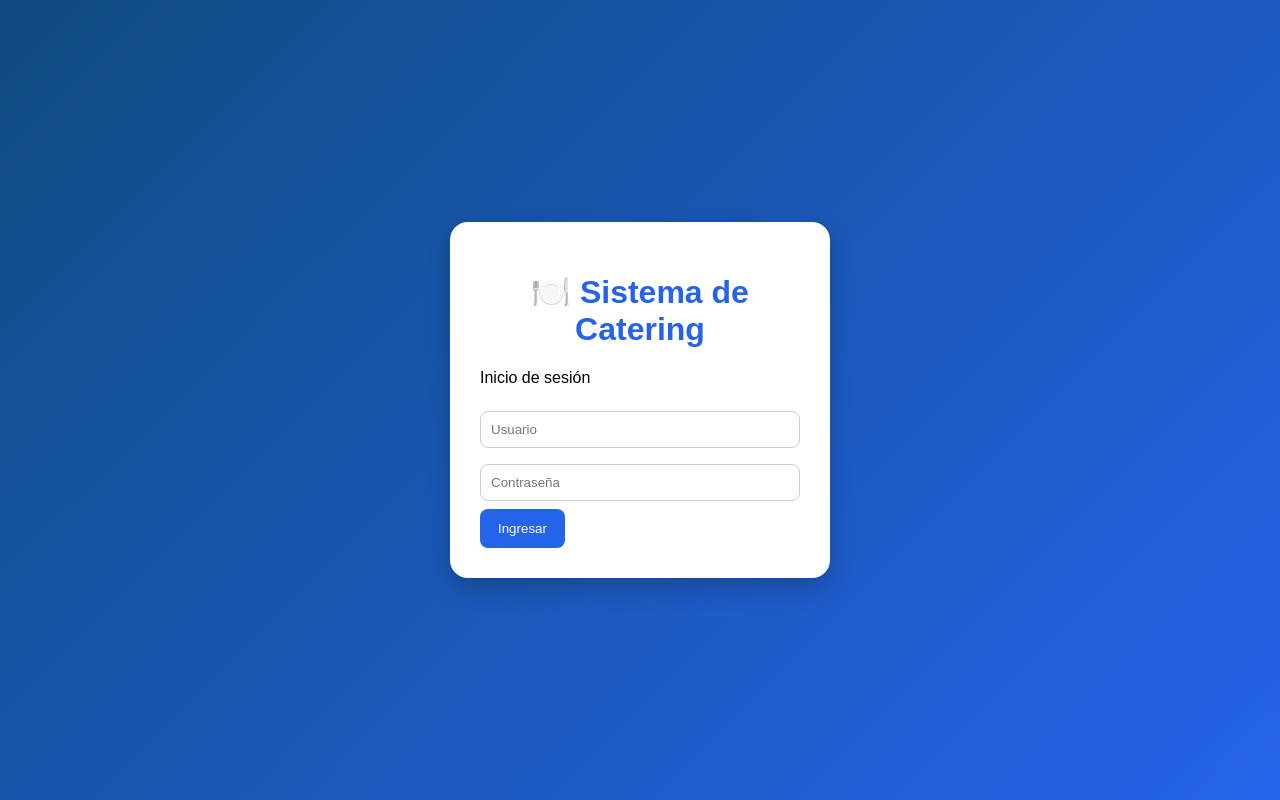
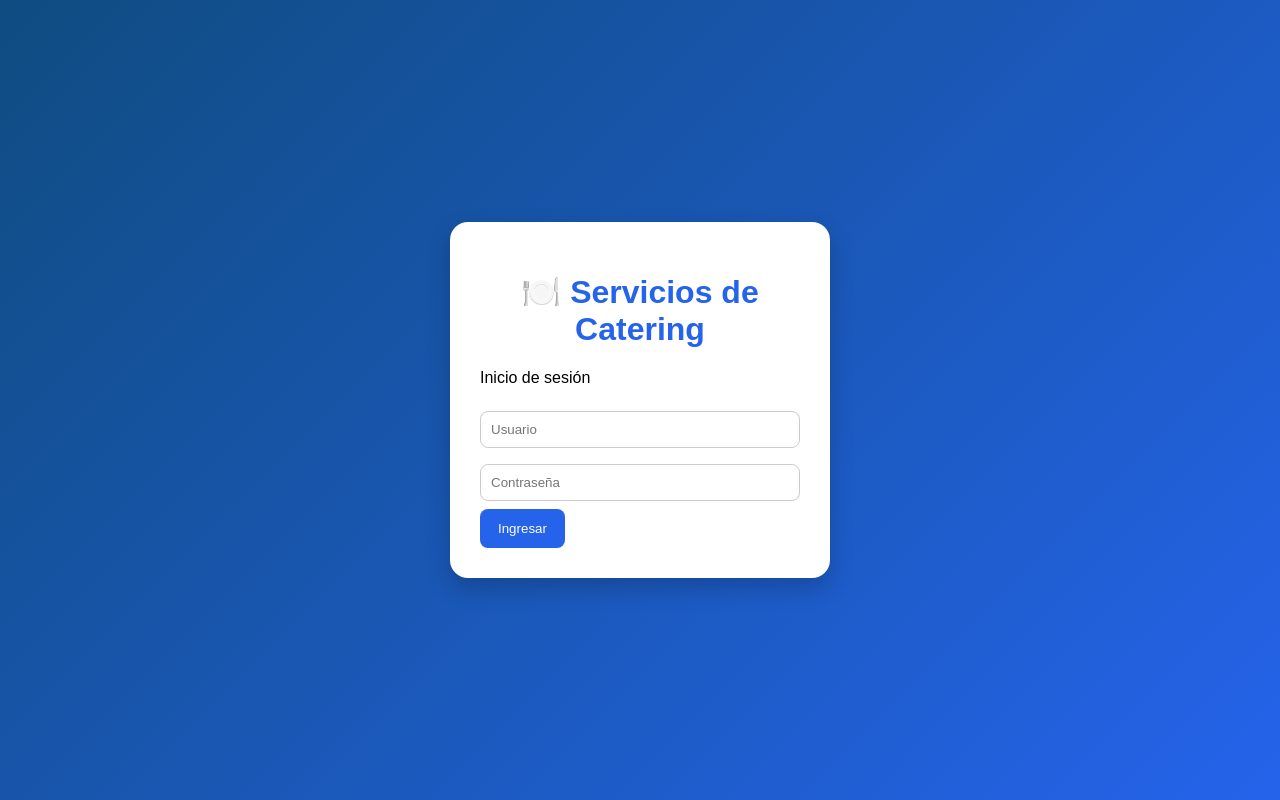
Before and after one commit to WILLpmm/gestion-catering, a plain HTML site: page index.html in a window 1280 px wide. Drawn offline with Linux system fonts and the light colour scheme.

Commit message:
Add files via upload

```diff
--- a/index.html
+++ b/index.html
@@ -8,7 +8,7 @@
 }
 </script></head>
 <body class="login"><div class="card">
-<h1 style="text-align:center;color:#2563eb">🍽️ Sistema de Catering</h1>
+<h1 style="text-align:center;color:#2563eb">🍽️ Servicios de Catering</h1>
 <p>Inicio de sesión</p>
 <input id="usuario" placeholder="Usuario">
 <input id="password" type="password" placeholder="Contraseña">
```
